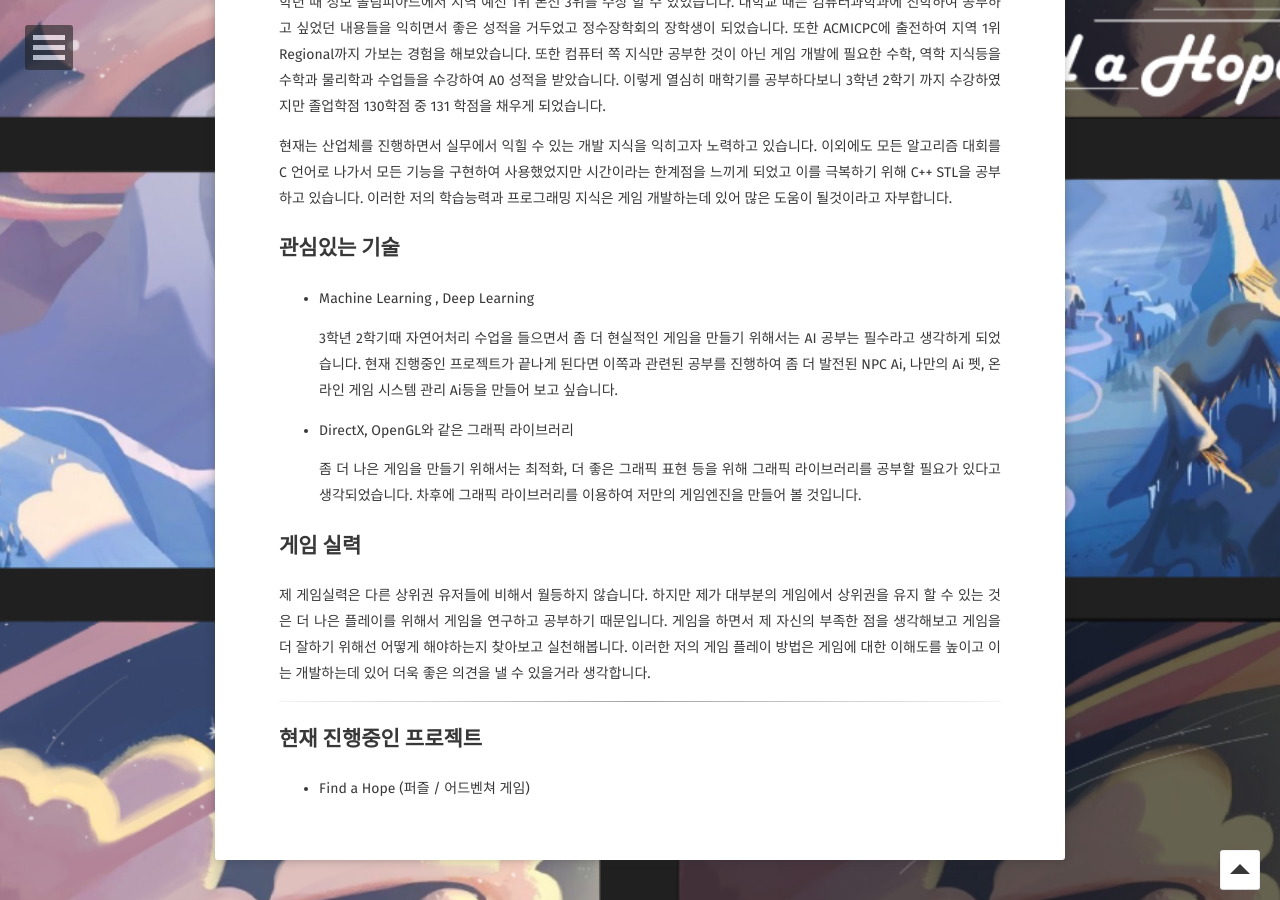
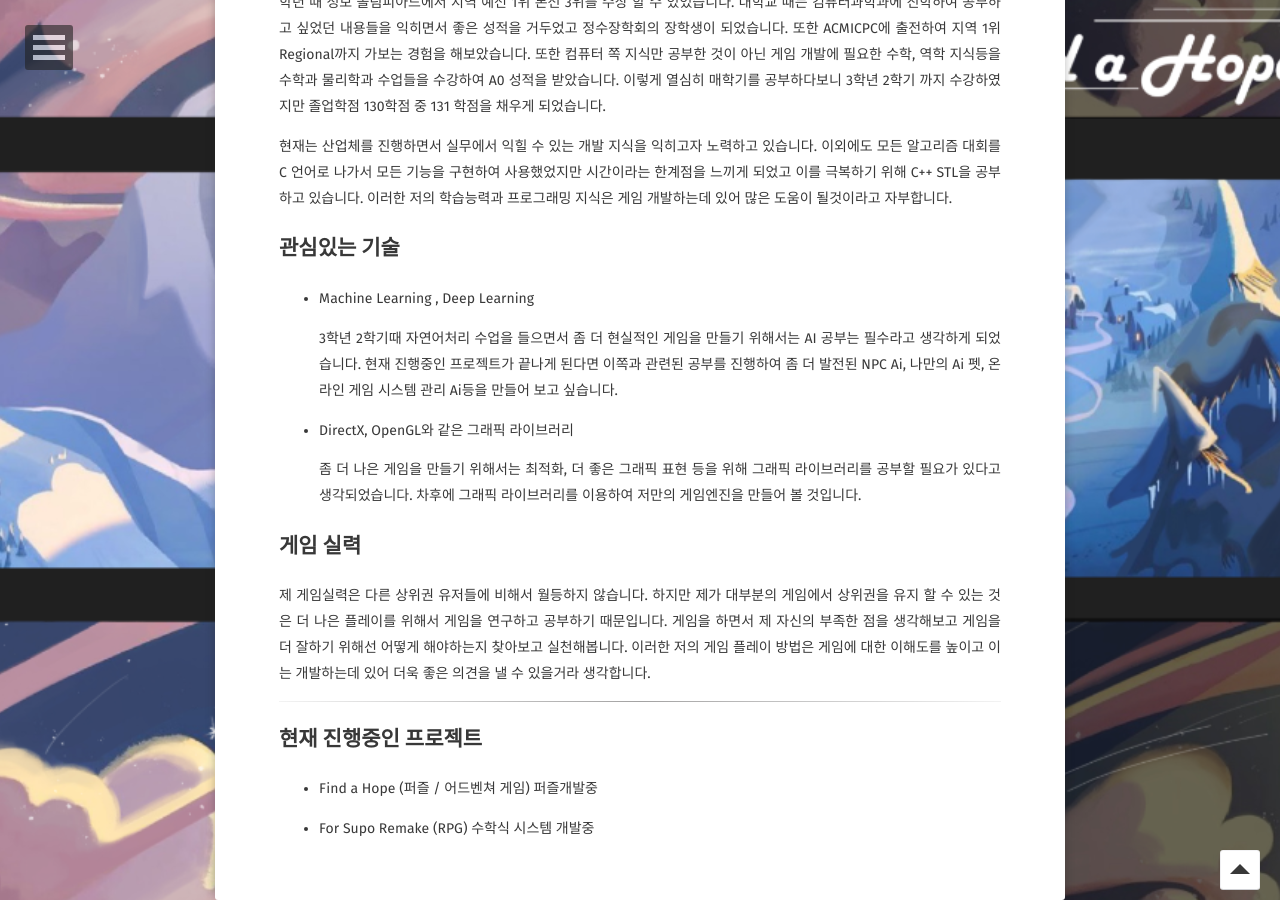
Before and after one commit to Meerkat-GMD/Meerkat-GMD.github.io, a Jekyll site: the page built from about/index.md, in a window 1280 px wide and 900 px high, scrolled down 1203 px. Built offline with Jekyll 4.4.1, drawn with Linux system fonts in a browser that asks for light colours; some web fonts are replaced.

Commit message:
Update index.md

```diff
--- a/about/index.md
+++ b/about/index.md
@@ -58,4 +58,6 @@ C언어에서 포인터 부분을 공부할 때 아무리 읽어도 이해가
 ---
 
 ## 현재 진행중인 프로젝트
-* Find a Hope (퍼즐 / 어드벤쳐 게임)
+* Find a Hope (퍼즐 / 어드벤쳐 게임) 퍼즐개발중
+
+* For Supo Remake (RPG) 수학식 시스템 개발중
```
